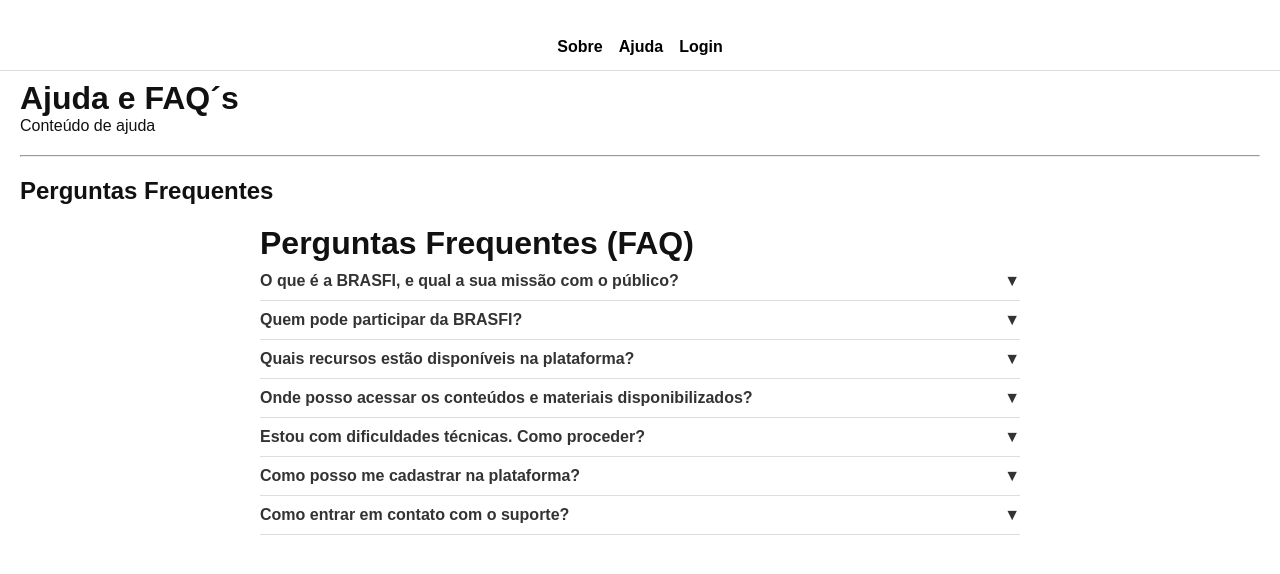
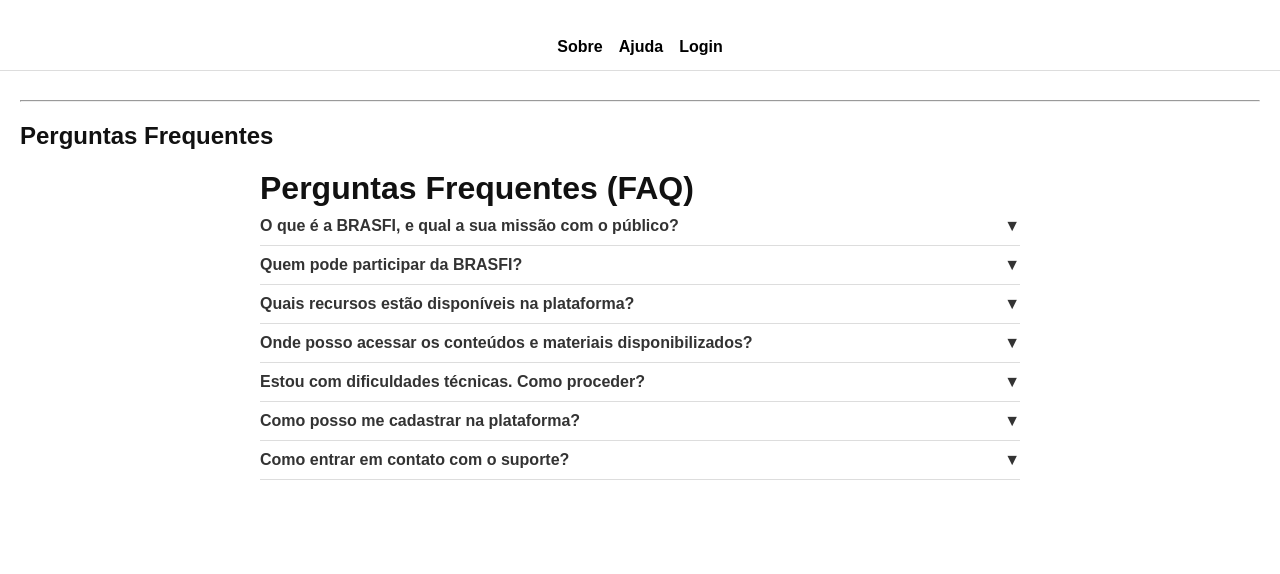
Before and after one commit to maludantass/Projetos3, a React (Vite) app in the folder react-frontend/: page /ajuda in a window 1280 px wide. Shown: the top 574 px of the page. Built offline with nearby package versions, Linux system fonts and the light colour scheme.

Commit message:
só tirei o titulo base de ajuda

```diff
--- a/react-frontend/src/pages/Ajuda.jsx
+++ b/react-frontend/src/pages/Ajuda.jsx
@@ -4,8 +4,6 @@
 const Ajuda = () => {
     return (
         <div className="ajuda-container">
-            <h1>Ajuda e FAQ´s</h1>
-            <p>Conteúdo de ajuda</p>
 
             <hr style={{ margin: "20px 0" }} />
             <h2>Perguntas Frequentes</h2>
```
